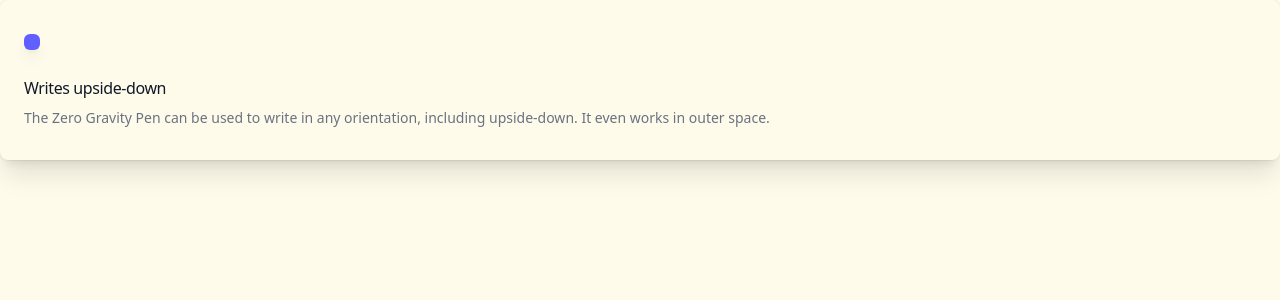
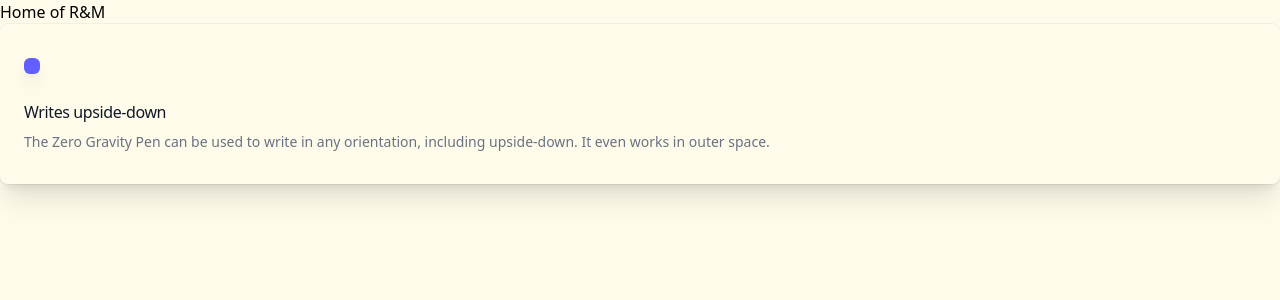
Before and after one commit to JavaBrah/July_Fourth_React, a React (Vite) app: page / in a window 1280 px wide. Shown: the top 300 px of the page. Built offline with nearby package versions, Linux system fonts and the light colour scheme.

Commit message:
Home/About/Character Pages added

```diff
--- a/src/App.jsx
+++ b/src/App.jsx
@@ -1,11 +1,12 @@
 import { useState } from 'react'
-
+import Home from './pages/Home'
 
 function App() {
 
 
   return (
     <>
+    <Home />
       <div class="bg-amber-50 dark:bg-gray-600 rounded-lg px-6 py-8 ring shadow-xl ring-gray-900/5">
   <div>
     <span class="inline-flex items-center justify-center rounded-md bg-indigo-500 p-2 shadow-lg">
--- a/src/main.jsx
+++ b/src/main.jsx
@@ -2,14 +2,29 @@ import { StrictMode } from 'react'
 import { createRoot } from 'react-dom/client'
 import { createBrowserRouter, RouterProvider } from 'react-router-dom'
 import FileNotFound from './pages/FileNotFound.jsx'
+import Home from './pages/Home.jsx'
+import About from './pages/About.jsx'
+import CharacterPage from './pages/CharacterPage.jsx'
 import './index.css'
 import App from './App.jsx'
+
 
 const router = createBrowserRouter([{
   path: '/',
   element: <App />,
   errorElement: <FileNotFound />
-}]);
+  },
+  {
+    path: '/About',
+    element: <About />,
+    errorElement: <FileNotFound />
+  },
+  {
+    path: '/CharacterPage',
+    element: <CharacterPage />,
+    errorElement: <FileNotFound />
+  }
+]);
 
 
 
--- /dev/null
+++ b/src/pages/About.jsx
@@ -0,0 +1,5 @@
+export default function About() {
+    return (
+        <h1>About the show</h1>
+    );
+};
--- /dev/null
+++ b/src/pages/CharacterPage.jsx
@@ -0,0 +1,6 @@
+export default function CharacterPage() {
+    return (
+        <h1>Create character cards based on selection</h1>
+    );
+
+};
--- /dev/null
+++ b/src/pages/Home.jsx
@@ -0,0 +1,5 @@
+export default function Home() {
+    return (
+        <h1>Home of R&M</h1>
+    );
+};
```
